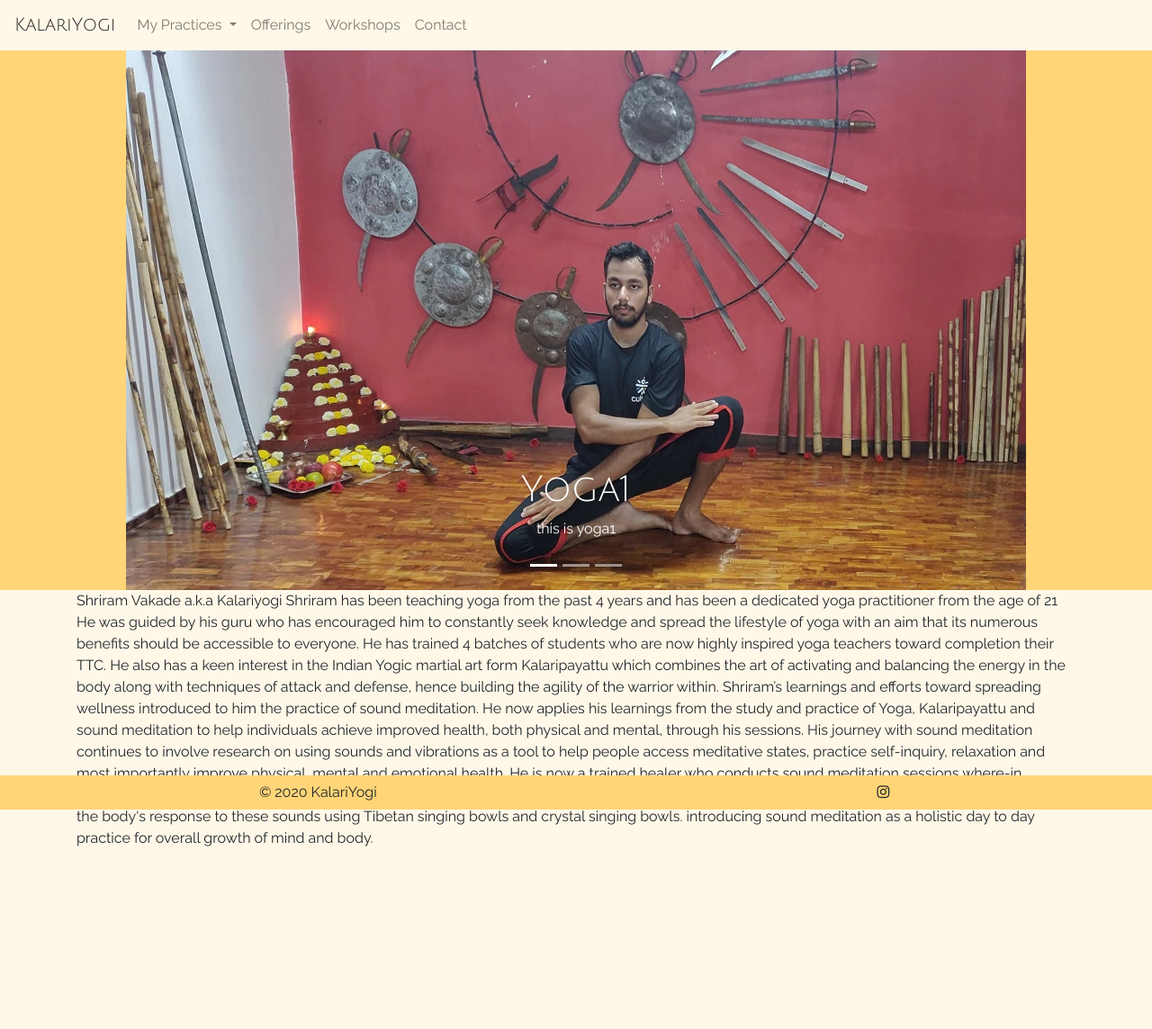
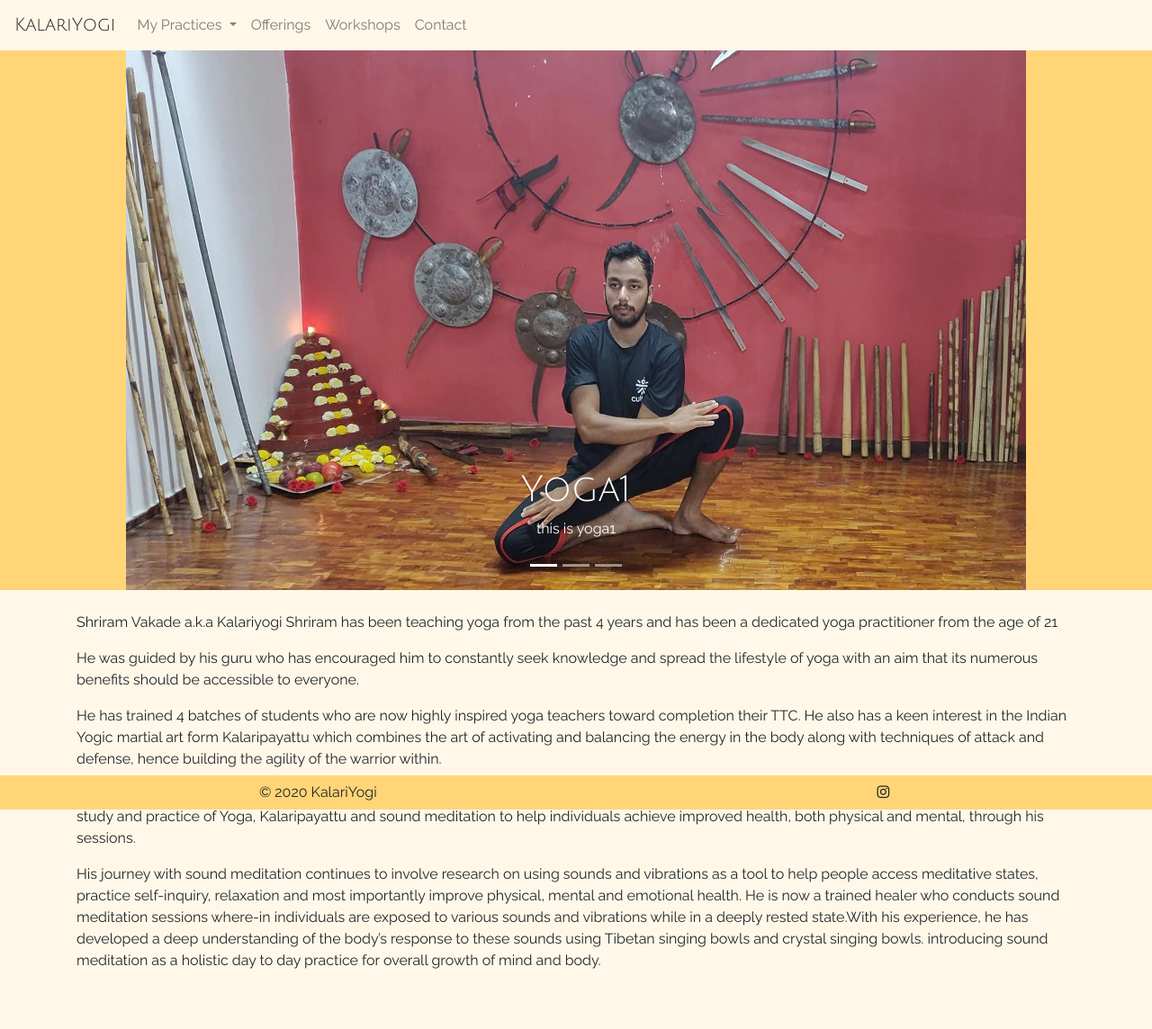
Before and after one commit to kalariyogi/kalariyogi.github.io, a Jekyll site: the page built from index.html, in a window 1280 px wide. Shown: the whole page at 90% size. Built offline with Jekyll 4.4.1, drawn with Linux system fonts in a browser that asks for light colours; before the commit the page ends 992 px from its top, so only the background shows below that.

Commit message:
add about page text to home page

```diff
--- a/_data/home.yml
+++ b/_data/home.yml
@@ -1,4 +1,4 @@
-about: >
+about: |
   Shriram Vakade a.k.a Kalariyogi Shriram has been teaching yoga from the past 4 years and has been a dedicated yoga practitioner from the age of 21
 
   He was guided by his guru who has encouraged him to constantly seek knowledge and spread the lifestyle of yoga with an aim that its numerous benefits should be accessible to everyone.
--- a/index.html
+++ b/index.html
@@ -31,8 +31,8 @@ title: Kalariyogi
 
 <div class="container pb-5 mb-5">
     <div class="row">
-        <div class="col-12">
-            {{site.data.home.about}}
+        <div class="col-12 pt-4">
+            {{site.data.home.about | markdownify}}
         </div>
     </div>
 </div>
```
